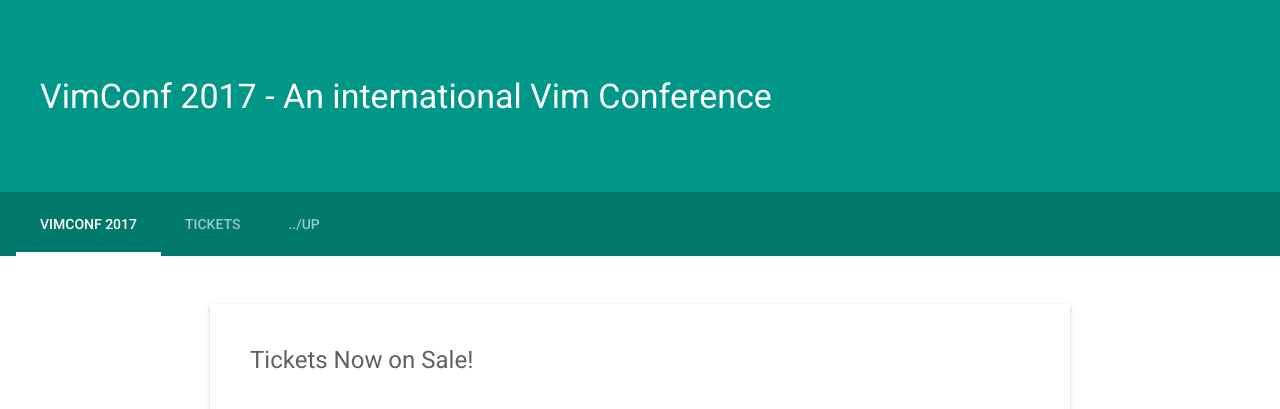
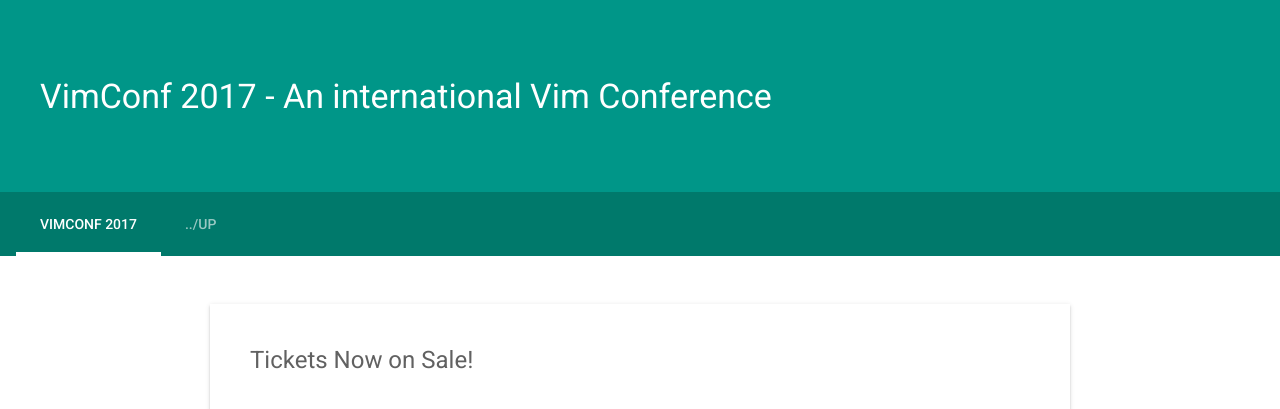
Before and after one commit to vim-jp/vimconf.org, a Jekyll site: the page built from 2017/index.html, in a window 1280 px wide. Shown: the top 409 px of the page. Built offline with Jekyll 4.4.1, drawn with Linux system fonts in a browser that asks for light colours.

Commit message:
fix header

```diff
--- a/_layouts/2017/landing.html
+++ b/_layouts/2017/landing.html
@@ -12,7 +12,6 @@
     </div>
     <div class="mdl-layout__tab-bar mdl-js-ripple-effect mdl-color--primary-dark">
       <a href="#summary" class="mdl-layout__tab is-active">VimConf 2017</a>
-      <a href="#tickets" class="mdl-layout__tab">Tickets</a>
       <a href=".." class="mdl-layout__tab">../UP</a>
     </div>
   </header>
```
